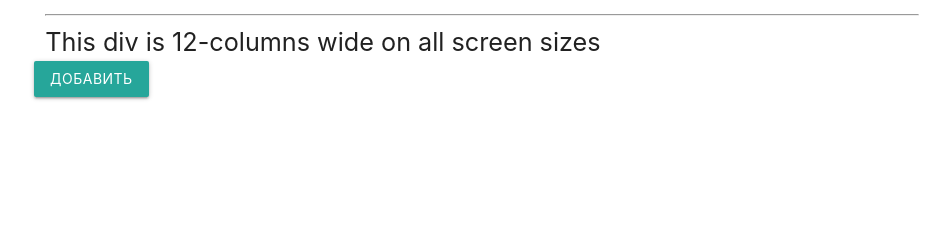
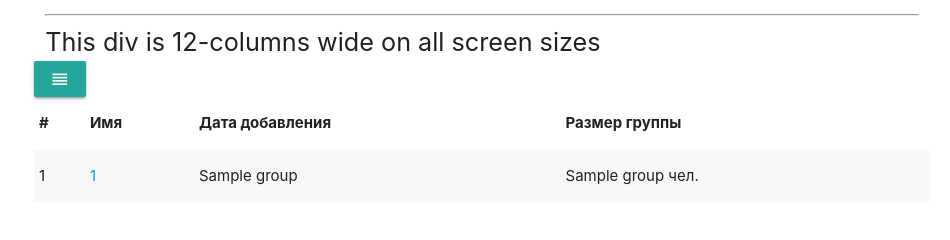
Before and after one commit to house-of-vanity/fesmoorique, a Flask app: template templates/index.html in a window 1280 px wide. Shown: the part 62-302 px from the top of the page, without its empty margins (158-1108 px from the left). Run offline with Flask 2, Linux system fonts and the light colour scheme; the template is opened without the code that fills it: most values are stand-ins (such as "Sample title", 1, 10 or a date in 2020).

Commit message:
Group discovery, simple permissions scheme.

```diff
--- a/app.py
+++ b/app.py
@@ -63,8 +63,12 @@ def is_authorized(name):
 @is_authorized('index')
 def index():
     cookie = request.cookies['auth']
-    user = auth_cookies[cookie]
-    return render_template('index.html', user=user)
+    user = {
+      'name': auth_cookies[cookie]['user_name'],
+      'id': auth_cookies[cookie]['user_id']
+    }
+    group_list = db.group_list(user=user['id'])
+    return render_template('index.html', user=user, group_list=group_list)
 
 @app.route("/details_group/<group_id>")
 @is_authorized('details_group')
@@ -75,26 +79,34 @@ def details_group(group_id):
         return Response('Ошибка')
     if len(details) == 0:
         return Response('Такой группы нет.')
-    print(details)
+#   for line in details:
+#       line[0] = " ".join(list(map(lambda s: s.capitalize(), line[0].split())))
     return render_template("details_group.html", details=details)
 
 @app.route("/add_group", methods = ['POST', 'GET'])
 @is_authorized('add_group')
 def add_group():
     if request.method == 'POST':
-        try:
+#       try:
             data = request.form
             group_id = data['group_id'].upper()
-            members = data["members"].upper()
+            members = data["members"]
             members = members.split('\n')
             members = list(map(lambda z: z.rstrip(), members))
-            print('Going to add %s' % len(members))
-            print(members)
-            db.add_group(group_id, members)
+            for i in range(0, len(members)):
+                members[i] = " ".join(list(map(lambda z: z.capitalize(), members[i].split())))
+#           print('Going to add %s' % len(members))
+#           print(members)
+            cookie = request.cookies['auth']
+            user = {
+              'name': auth_cookies[cookie]['user_name'],
+              'id': auth_cookies[cookie]['user_id']
+            }
+            db.add_group(group_id, members, user['id'])
             resp = make_response(redirect(url_for('index')))
             return resp
-        except:
-            return Response('Все сломалось.')
+#       except:
+#           return Response('Все сломалось.')
     else:
         return render_template("add_group.html")
 
@@ -106,13 +118,15 @@ def login():
             name = data['username'].lower()
             pass_ = data['password']
             pass_hash = hash_password(pass_)
-            stored_hash = db.login(name=name)
+            stored_hash, user_id = db.login(name=name)
             if stored_hash:
                 if verify_password(stored_hash, pass_):
                     cookie = rand_hash()
                     resp = make_response(redirect(url_for('index')))
                     resp.set_cookie('auth', cookie)
-                    auth_cookies[cookie] = name
+                    auth_cookies[cookie] = dict()
+                    auth_cookies[cookie]['user_name'] = name
+                    auth_cookies[cookie]['user_id'] = user_id
                     return resp
             else:
                 return Response('Неверный пароль или имя пользователя. Try again baby.<br><a href="/login">Назад</a>')
--- a/data.sql
+++ b/data.sql
@@ -8,12 +8,16 @@ CREATE TABLE IF NOT EXISTS "users" (
 CREATE TABLE IF NOT EXISTS "groups" (
 	"name"	TEXT NOT NULL,
 	"reg_date"	DATETIME NOT NULL DEFAULT CURRENT_TIMESTAMP,
+        "author" INT NOT NULL,
 	PRIMARY KEY("name")
 );
 CREATE TABLE IF NOT EXISTS "students" (
 	"name"	TEXT NOT NULL,
         "group" TEXT NOT NULL,
 	"reg_date"	DATETIME NOT NULL DEFAULT CURRENT_TIMESTAMP,
+        "author" INT NOT NULL,
 	PRIMARY KEY("name")
 );
+INSERT INTO users('name', 'pass', 'reg_date') VALUES ('admin', 'bff2712a7379d2934f097438624a9ac40668a0769460ab9ded045316bdda4c97b265456aec47d24291440a85032a8e03b69c4d797e5501714039e9209c3ec49f720d798a0ac2399941c4755eeb5959cd2b027191ea6b226c980aa37542f916e1', '2019-06-24 11:09:23');
+INSERT INTO users('name', 'pass', 'reg_date') VALUES ('admin1', 'ef7ac768eacc72c332c5ff349e272fea4cc3c81e27cbe8865e1d3e937f373a8404cf635939f8277ea05756bda67cad4a4a224dbea809f19e5164b067730e928dc4e9d7dbf95e13bdf3aee71a97f38bee3e119b332e571d21dd78872a153a19cf', '2019-06-24 11:09:23');
 COMMIT;
--- a/templates/index.html
+++ b/templates/index.html
@@ -5,20 +5,33 @@
 {% block content %}
 {{ super() }}
 
-        <div class="col s12"><span class="flow-text"><h4>Привет {{ user }} <a class="waves-effect waves-teal btn-flat" href="/logout">Выйти</a></h4></span><hr></div>
+        <div class="col s12"><span class="flow-text"><h4>Привет {{ user['name'] }} id - {{ user['id'] }} <a class="waves-effect waves-teal btn-flat" href="/logout">Выйти</a></h4></span><hr></div>
         <div class="col s12"><span class="flow-text">This div is 12-columns wide on all screen sizes</span></div>
           <!-- Dropdown Trigger -->
-          <a class='dropdown-trigger btn' href='#' data-target='actions'>Добавить</a>
+          <a class='dropdown-trigger btn' href='#' data-target='actions'><i class="material-icons">reorder</i></a>
 
           <!-- Dropdown Structure -->
           <ul id='actions' class='dropdown-content'>
-            <li><a href="/add_group"><i class="material-icons">add_group</i>Группу</a></li>
+            <li><a href="/add_group"><i class="material-icons">add_group</i>Добавить группу</a></li>
             <li class="divider" tabindex="-1"></li>
-            <li><a href="#!"><i class="material-icons">business_center</i>Предмет</a></li>
+            <li><a href="#!"><i class="material-icons">business_center</i>Добавить предмет</a></li>
           </ul>
-    </div>
-    </div>
-  </body>
+          <table class="striped">
+          <thead>
+            <tr>
+                <th>#</th>
+                <th>Имя</th>
+                <th>Дата добавления</th>
+                <th>Размер группы</th>
+            </tr>
+          </thead>
+          <tbody>
+          {% for group in group_list %}<tr><td>{{loop.index}}</td><td> <a href="/details_group/{{group[2]}}">{{group[0]}}</a></td><td>{{group[1]}}</td><td>{{group[3]}} чел.</td></tr>{% endfor %}
+          </tbody>
+          </table>
+      </div>
+      </div>
+    </body>
 
 
 </html>
```
Also changed, not shown: tools/database.py (+23 -7 lines), data.sqlite, 1 other file.
